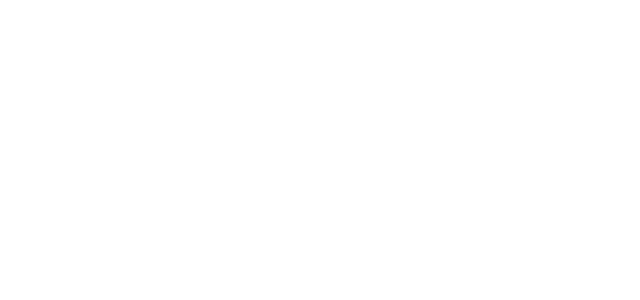
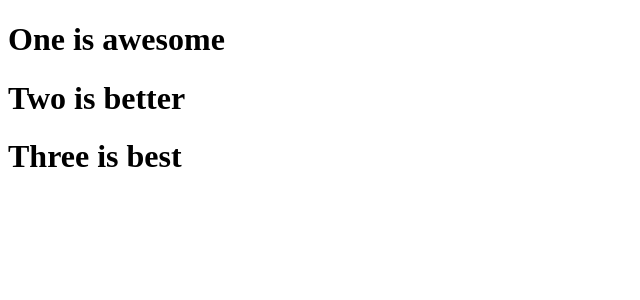
Before and after one commit to ASDAlexey/angular-directives, an Angular app: page / in a window 1280 px wide. Shown: the top 300 px of the page, without its empty margins (0-640 px from the left). Built offline with nearby package versions, Linux system fonts and the light colour scheme.

Commit message:
#10 add custom ngFor

```diff
--- a/src/app/app.component.html
+++ b/src/app/app.component.html
@@ -10,4 +10,4 @@
 
 <!--<app-basic></app-basic>-->
 
-<h1 *appThree="let message">{{ message }}</h1>
+<h1 *appThree="let message of messages">{{ message }}</h1>
--- a/src/app/app.component.ts
+++ b/src/app/app.component.ts
@@ -6,5 +6,9 @@
   styleUrls: ['./app.component.scss']
 })
 export class AppComponent {
-  title = 'app';
+  messages = {
+    one: 'One is awesome',
+    two: 'Two is better',
+    three: 'Three is best'
+  };
 }
--- a/src/app/three.directive.ts
+++ b/src/app/three.directive.ts
@@ -4,10 +4,10 @@
   selector: '[appThree]'
 })
 export class ThreeDirective {
-  @Input() set appThree(value) {
-    this.view.createEmbeddedView(this.template, { $implicit: 'Awesome' });
-    this.view.createEmbeddedView(this.template, { $implicit: 'Amazing' });
-    this.view.createEmbeddedView(this.template, { $implicit: 'Sweet' });
+  @Input() set appThreeOf({ one, two, three }) {
+    this.view.createEmbeddedView(this.template, { $implicit: one });
+    this.view.createEmbeddedView(this.template, { $implicit: two });
+    this.view.createEmbeddedView(this.template, { $implicit: three });
   }
 
   constructor(private el: ElementRef, private view: ViewContainerRef, private template: TemplateRef<any>) {}
```
